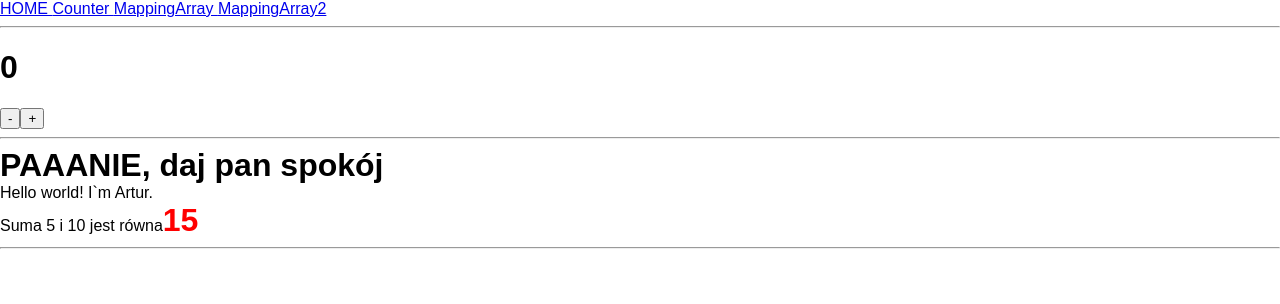
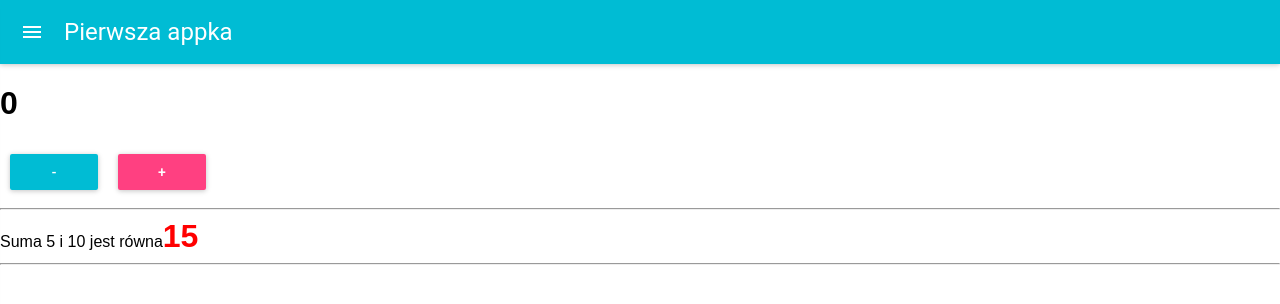
Before and after one commit to improcode/react_is_1, a React (Create React App) app: page /counter in a window 1280 px wide. Shown: the top 304 px of the page. Built offline with nearby package versions, Linux system fonts and the light colour scheme.

Commit message:
material-iu //menu

```diff
--- a/package.json
+++ b/package.json
@@ -3,6 +3,7 @@
   "version": "0.1.0",
   "private": true,
   "dependencies": {
+    "material-ui": "^0.20.0",
     "react": "^16.3.2",
     "react-dom": "^16.3.2",
     "react-router-dom": "^4.2.2",
--- a/src/App.js
+++ b/src/App.js
@@ -1,5 +1,11 @@
 import React from 'react'
-import {BrowserRouter as Router, Route, Link} from 'react-router-dom'
+import {
+    BrowserRouter as Router,
+    Route,
+    Link
+} from 'react-router-dom'
+import AppBar from 'material-ui/AppBar'
+
 
 import MyFirstComponent from './components/MyFirstComponent'
 import Add from './components/Add'
@@ -8,22 +14,60 @@ import MappingArray from './components/MappingArray'
 import MappingArray2 from './components/MappingArray2'
 import CounterWithState from './components/CounterWithState'
 import Dashboard from './components/Dashboard'
+import Hello from './components/Hello'
+import SideBar from './components/SideBar'
 
 
-const App = () => (
-    <div>
-        <Router>
+class App extends React.Component {
+    state = {
+        isDrawerOpen: false
+    }
+
+    drawerBtnClickHandler = () => this.setState({
+        isDrawerOpen: !this.state.isDrawerOpen
+    })
+
+
+    render() {
+
+        return (
 
             <div>
-              <Link to={'/'}> HOME </Link>
-              <Link to={'/counter'}> Counter </Link>
-              <Link to={'/mapping-array'}> MappingArray </Link>
-              <Link to={'/mapping-array-2'}> MappingArray2 </Link>
-              <hr/>
-              <Route path={'/mapping-array'} component={MappingArray}/>
-              <Route path={'/mapping-array-2'} component={MappingArray2}/>
-              <Route path={'/counter'} component={CounterWithState}/>
-              <Route exact path={'/'} component={Dashboard}/>
+                <AppBar
+                    title="Pierwsza appka"
+                    onLeftIconButtonClick={this.drawerBtnClickHandler}
+                />
+                <Router>
+                    <div>
+                        <SideBar
+                            onRequestSideBarChange={this.drawerBtnClickHandler}
+                            isSideBarOpen={this.state.isDrawerOpen}
+                        />
+
+
+                        <Route path={'/mapping-array'}
+                               component={MappingArray}/>
+                        <Route path={'/mapping-array-2'}
+                               component={MappingArray2}/>
+                        <Route path={'/counter'}
+                               component={CounterWithState}/>
+                        <Route exact
+                               path={'/'}
+                               component={Dashboard}/>
+                        <Route exact
+                               path={'/first'}
+                               render={() => (
+                                   <MyFirstComponent name={'Artur'}/>)}/>
+                        <Route path={'/header'}
+                               component={Header}
+                               text={'PAAANIE, daj pan spokój'}/>
+                        <Route path={'/add'}
+                               component={Add}
+                               numberA={5}
+                               numberB={10}
+                               isRed={false}/>
+                        <Route path={'/hello/:name'}
+                               component={Hello}/>
 
                     </div>
                 </Router>
@@ -35,9 +79,6 @@ const App = () => (
                 {/*<hr/>*/}
 
 
-        <Header text={'PAAANIE, daj pan spokój'}/>
-        <MyFirstComponent name="Artur"
-                          age="28"/>
                 <Add numberA={5}
                      numberB={10}
                      isRed={false}/>
@@ -46,6 +87,8 @@ const App = () => (
 
             </div>
         )
+    }
+}
 
 
 export default App;
--- a/src/components/CounterWithState.js
+++ b/src/components/CounterWithState.js
@@ -1,4 +1,13 @@
 import React from 'react'
+import RaisedButton from 'material-ui/RaisedButton'
+
+
+const styles = {
+    btn: {
+        margin: '10px'
+    }
+}
+
 
 class CounterWithState extends React.Component {
     state = {
@@ -19,8 +28,18 @@ class CounterWithState extends React.Component {
             <div>
                 <h1>{this.state.count}</h1>
                 <div>
-                    <button onClick={this.minusBtnClick}> - </button>
-                    <button onClick={this.plusBtnClick}> + </button>
+                    <RaisedButton
+                        onClick={this.minusBtnClick}
+                        label={'-'}
+                        primary={true}
+                        style={styles.btn}
+                    />
+                    <RaisedButton
+                        onClick={this.plusBtnClick}
+                        label={'+'}
+                        secondary={true}
+                        style={styles.btn}
+                    />
                 </div>
                 <hr/>
             </div>
--- /dev/null
+++ b/src/components/Hello.js
@@ -0,0 +1,7 @@
+import React from 'react'
+
+const Hello = (props) => (
+    <div>Hello world {props.match.params.name}!</div>
+)
+
+export default Hello
--- /dev/null
+++ b/src/components/SideBar.js
@@ -0,0 +1,26 @@
+import React from 'react'
+import {Link} from 'react-router-dom'
+import Drawer from 'material-ui/Drawer'
+import MenuItem from 'material-ui/MenuItem'
+
+const SideBar = (props) => (
+
+<Drawer
+docked={false}
+onRequestChange={props.onRequestSideBarChange}
+open={props.isSideBarOpen}
+>
+
+<Link to={'/'}> <MenuItem>HOME </MenuItem></Link>
+<Link to={'/header'}> <MenuItem>HEADER</MenuItem> </Link>
+<Link to={'/counter'}> <MenuItem>Counter</MenuItem> </Link>
+<Link to={'/mapping-array'}> <MenuItem>MappingArray</MenuItem> </Link>
+<Link to={'/mapping-array-2'}> <MenuItem>MappingArray2</MenuItem> </Link>
+<Link to={'/first'}> <MenuItem>Hello</MenuItem> </Link>
+<Link to={'/add'}> <MenuItem>ADD</MenuItem> </Link>
+<Link to={'/hello/Artur'}> <MenuItem>HELLO</MenuItem> </Link>
+
+</Drawer>
+)
+
+export default SideBar
--- a/src/index.js
+++ b/src/index.js
@@ -1,7 +1,14 @@
 import React from 'react';
 import ReactDOM from 'react-dom';
+import MuiThemeProvider
+    from 'material-ui/styles/MuiThemeProvider'
+
 import './index.css';
 import App from './App';
 
 
-ReactDOM.render(<App />, document.getElementById('root'));
+ReactDOM.render(
+    <MuiThemeProvider>
+        <App/>
+    </MuiThemeProvider>,
+    document.getElementById('root'));
```
Also changed, not shown: 1 other file (tests, documents, lock files or other folders). Lines whose indentation alone changed are shown as unchanged.
